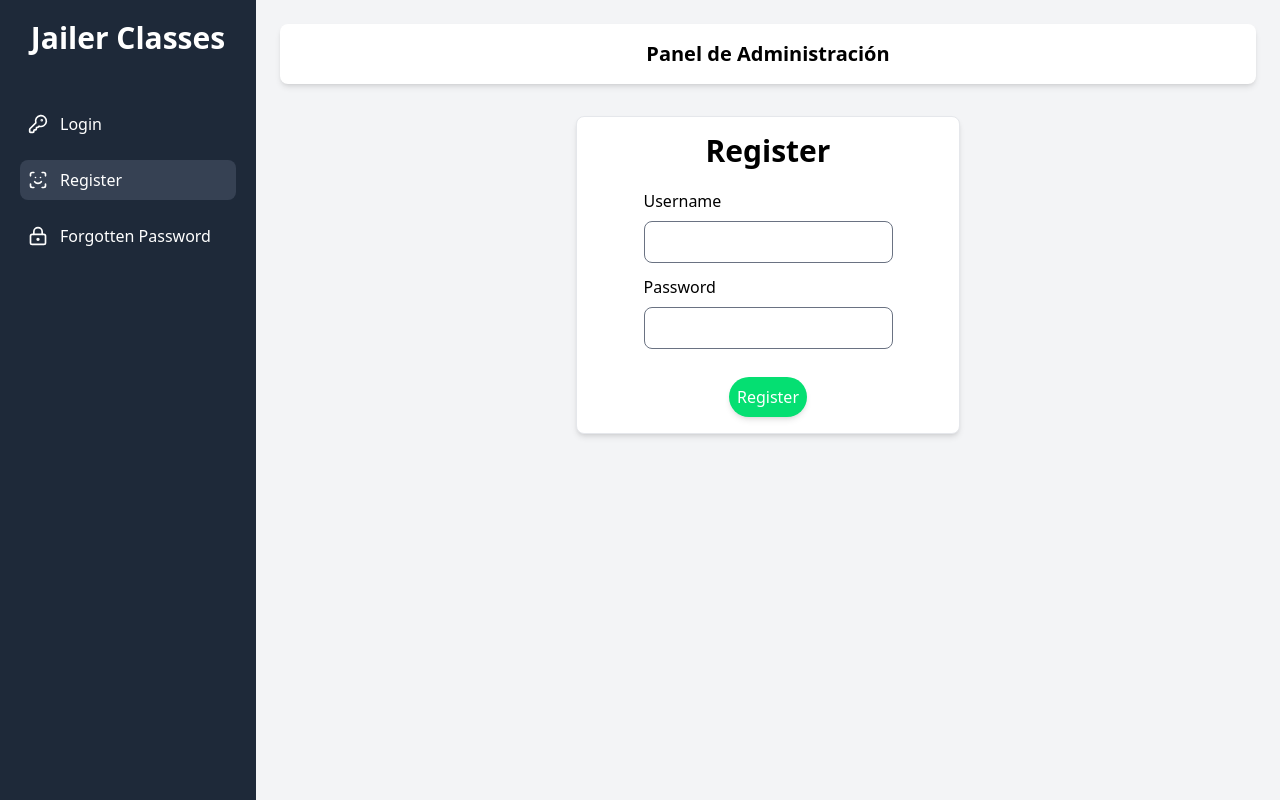
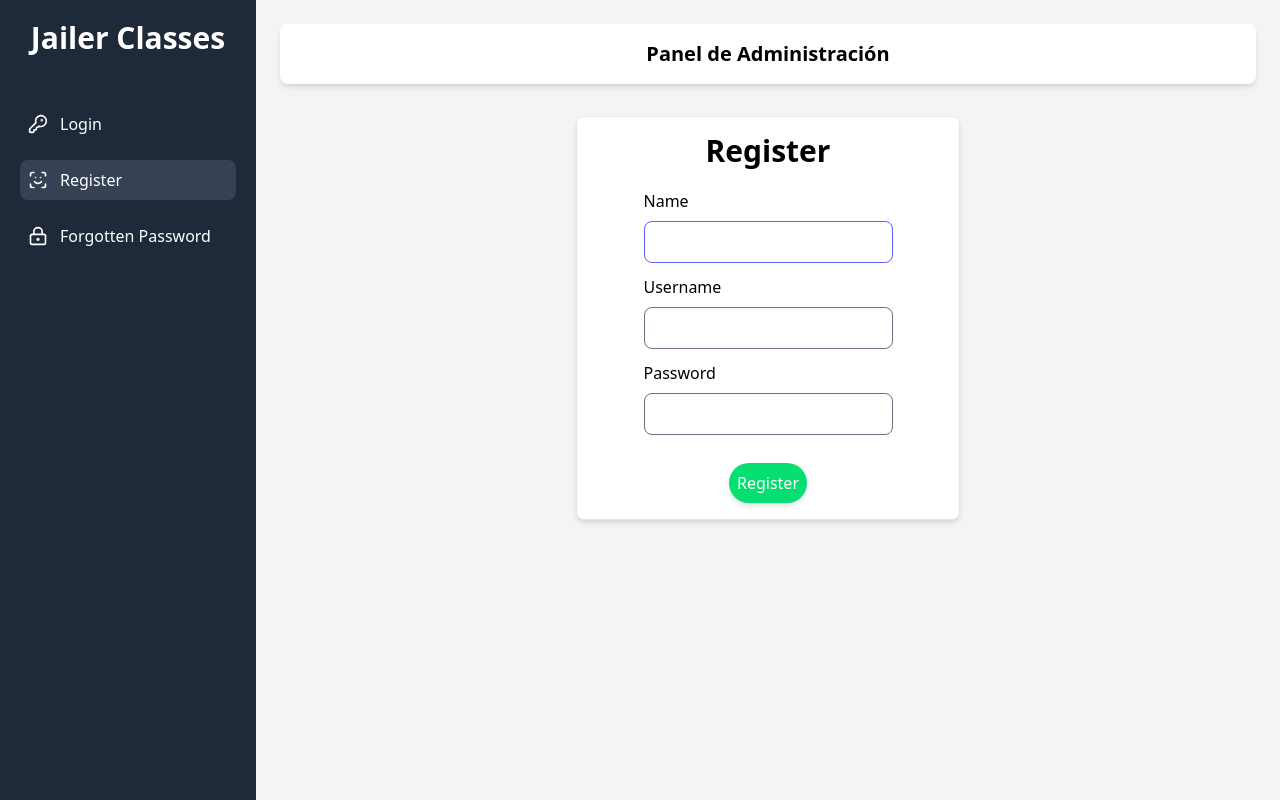
Before and after one commit to farboledafalla/app_jailer, a React (Vite) app: page /register in a window 1280 px wide. Built offline with nearby package versions, Linux system fonts and the light colour scheme.

Commit message:
Se ajusta componente Register y funciona bien

```diff
--- a/package.json
+++ b/package.json
@@ -12,7 +12,6 @@
   "dependencies": {
     "@tailwindcss/vite": "^4.0.6",
     "axios": "^1.7.9",
-    "cors": "^2.8.5",
     "lucide-react": "^0.475.0",
     "react": "^19.0.0",
     "react-dom": "^19.0.0",
--- a/src/Pages/Auth/ForgotPassword.jsx
+++ b/src/Pages/Auth/ForgotPassword.jsx
@@ -1,12 +1,23 @@
+import { useRef } from 'react';
+
 import { LayoutAuth } from '../../Components/Layout/LayoutAuth';
+import { useFocusInput } from '../../utils/focusInput';
 
 export const ForgotPassword_ = () => {
+   //Foco del input
+   const emailRef = useRef(null);
+   useFocusInput(emailRef);
+
+   const handleForgotPassword = async (e) => {
+      e.prefentDefault();
+   };
+
    return (
       <LayoutAuth>
          <div className='bg-white my-8 p-4 rounded-lg shadow-md border border-gray-200 hover:shadow-lg transition w-96'>
             <div className='flex flex-col justify-center items-center'>
                <h1 className='text-3xl font-extrabold mb-5'>Forgot Password</h1>
-               <form onSubmit=''>
+               <form onSubmit={handleForgotPassword}>
                   <div>
                      <label className='flex flex-col'>
                         Email
@@ -17,7 +28,7 @@ export const ForgotPassword_ = () => {
                            // onChange={(e) => setUsername(e.target.value)}
                            required
                            autoComplete='username'
-                           // ref={usernameRef}
+                           ref={emailRef}
                            className='border border-gray-500 p-2 mt-2 mb-3 rounded-lg focus:outline-none focus:border-indigo-500'
                         />
                      </label>
--- a/src/Pages/Auth/Login.jsx
+++ b/src/Pages/Auth/Login.jsx
@@ -1,23 +1,60 @@
+import { useState, useRef } from 'react';
+import { useNavigate, useLocation } from 'react-router-dom';
+
 import { LayoutAuth } from '../../Components/Layout/LayoutAuth';
+import { useFocusInput } from '../../utils/focusInput';
+
+import axios from 'axios';
 
 export const Login_ = () => {
+   const [username, setUsername] = useState('');
+   const [password, setPassword] = useState('');
+   const navigate = useNavigate();
+   const location = useLocation();
+
+   // Obtiene la ruta desde donde viene, si no existe deja la raiz
+   const from = location.state?.from?.pathname || '/';
+
+   //Referencia al input que tendrá el foco
+   const usernameRef = useRef(null);
+   useFocusInput(usernameRef);
+
+   const handleLogin = async (e) => {
+      e.preventDefault();
+      try {
+         const response = await axios.post('http://localhost:3001/api/login', {
+            username,
+            password,
+         });
+         localStorage.setItem('token', response.data.token);
+         console.log(response.data);
+         // context.setLoggedUser(UserInfo());
+
+         //Navega a la ruta desde doncde intentó ingresar
+         navigate(from, { replace: true });
+      } catch (error) {
+         console.error('Error en el login: ', error);
+         alert(error.response.data.error);
+      }
+   };
+
    return (
       <LayoutAuth>
          <div className='bg-white my-8 p-4 rounded-lg shadow-md border border-gray-200 hover:shadow-lg transition w-96'>
             <div className='flex flex-col justify-center items-center'>
                <h1 className='text-3xl font-extrabold mb-5'>Login</h1>
-               <form onSubmit=''>
+               <form onSubmit={handleLogin}>
                   <div>
                      <label className='flex flex-col'>
                         Username
                         <input
                            type='text'
                            id='username'
-                           // value={username}
-                           // onChange={(e) => setUsername(e.target.value)}
+                           value={username}
+                           onChange={(e) => setUsername(e.target.value)}
                            required
                            autoComplete='username'
-                           // ref={usernameRef}
+                           ref={usernameRef}
                            className='border border-gray-500 p-2 mt-2 mb-3 rounded-lg focus:outline-none focus:border-indigo-500'
                         />
                      </label>
@@ -28,8 +65,8 @@ export const Login_ = () => {
                         <input
                            type='password'
                            id='password'
-                           // value={password}
-                           // onChange={(e) => setPassword(e.target.value)}
+                           value={password}
+                           onChange={(e) => setPassword(e.target.value)}
                            required
                            autoComplete='current-password'
                            className='border border-gray-500 p-2 mt-2 mb-3 rounded-lg focus:outline-none focus:border-indigo-500'
--- a/src/Pages/Auth/Register.jsx
+++ b/src/Pages/Auth/Register.jsx
@@ -1,23 +1,67 @@
+import { useState, useRef } from 'react';
+import axios from 'axios';
+import { useNavigate } from 'react-router-dom';
+import { useFocusInput } from '../../utils/focusInput';
 import { LayoutAuth } from '../../Components/Layout/LayoutAuth';
 
 export const Register_ = () => {
+   const [name, setName] = useState('');
+   const [username, setUsername] = useState('');
+   const [password, setPassword] = useState('');
+   const navigate = useNavigate();
+
+   // Referencia al input nombre
+   const nameRef = useRef(null);
+
+   // Establecer foco en el input username
+   useFocusInput(nameRef);
+
+   const handleRegister = async (e) => {
+      e.preventDefault();
+      try {
+         const response = await axios.post('http://localhost:3000/register', {
+            name,
+            username,
+            password,
+         });
+         console.log(response.data);
+         navigate('/login');
+      } catch (error) {
+         console.error('Error registering', error);
+      }
+   };
+
    return (
       <LayoutAuth>
          <div className='bg-white my-8 p-4 rounded-lg shadow-md border border-gray-200 hover:shadow-lg transition w-96'>
             <div className='flex flex-col justify-center items-center'>
                <h1 className='text-3xl font-extrabold mb-5'>Register</h1>
-               <form onSubmit=''>
+               <form onSubmit={handleRegister}>
+                  <div>
+                     <label className='flex flex-col'>
+                        Name
+                        <input
+                           type='text'
+                           id='name'
+                           value={name}
+                           onChange={(e) => setName(e.target.value)}
+                           required
+                           autoComplete='name'
+                           ref={nameRef}
+                           className='border border-gray-500 p-2 mt-2 mb-3 rounded-lg focus:outline-none focus:border-indigo-500'
+                        />
+                     </label>
+                  </div>
                   <div>
                      <label className='flex flex-col'>
                         Username
                         <input
                            type='text'
                            id='username'
-                           // value={username}
-                           // onChange={(e) => setUsername(e.target.value)}
+                           value={username}
+                           onChange={(e) => setUsername(e.target.value)}
                            required
                            autoComplete='username'
-                           // ref={usernameRef}
                            className='border border-gray-500 p-2 mt-2 mb-3 rounded-lg focus:outline-none focus:border-indigo-500'
                         />
                      </label>
@@ -28,8 +72,8 @@ export const Register_ = () => {
                         <input
                            type='password'
                            id='password'
-                           // value={password}
-                           // onChange={(e) => setPassword(e.target.value)}
+                           value={password}
+                           onChange={(e) => setPassword(e.target.value)}
                            required
                            autoComplete='current-password'
                            className='border border-gray-500 p-2 mt-2 mb-3 rounded-lg focus:outline-none focus:border-indigo-500'
@@ -45,9 +89,6 @@ export const Register_ = () => {
                      </button>
                   </div>
                </form>
-               {/* <div className='mt-6 text-center text-blue-500 underline underline-offset-2'>
-                  <NavLink to='/register'>Registrarme</NavLink>
-               </div> */}
             </div>
          </div>
       </LayoutAuth>
--- /dev/null
+++ b/src/Utils/focusInput.js
@@ -0,0 +1,9 @@
+import { useEffect } from 'react';
+
+export const useFocusInput = (inputRef) => {
+   useEffect(() => {
+      if (inputRef.current) {
+         inputRef.current.focus();
+      }
+   }, [inputRef]);
+};
```
Also changed, not shown: 1 other file (tests, documents, lock files or other folders).
